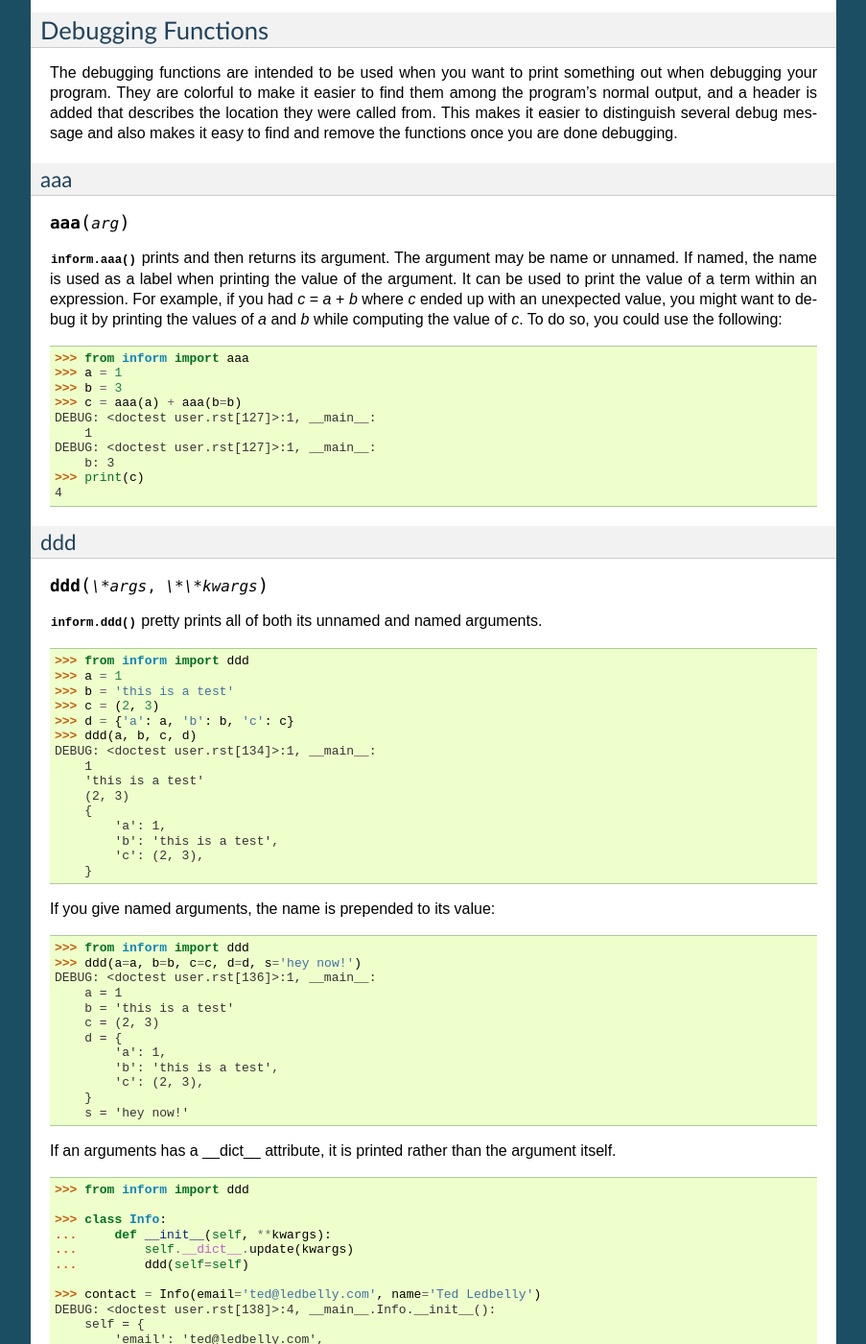
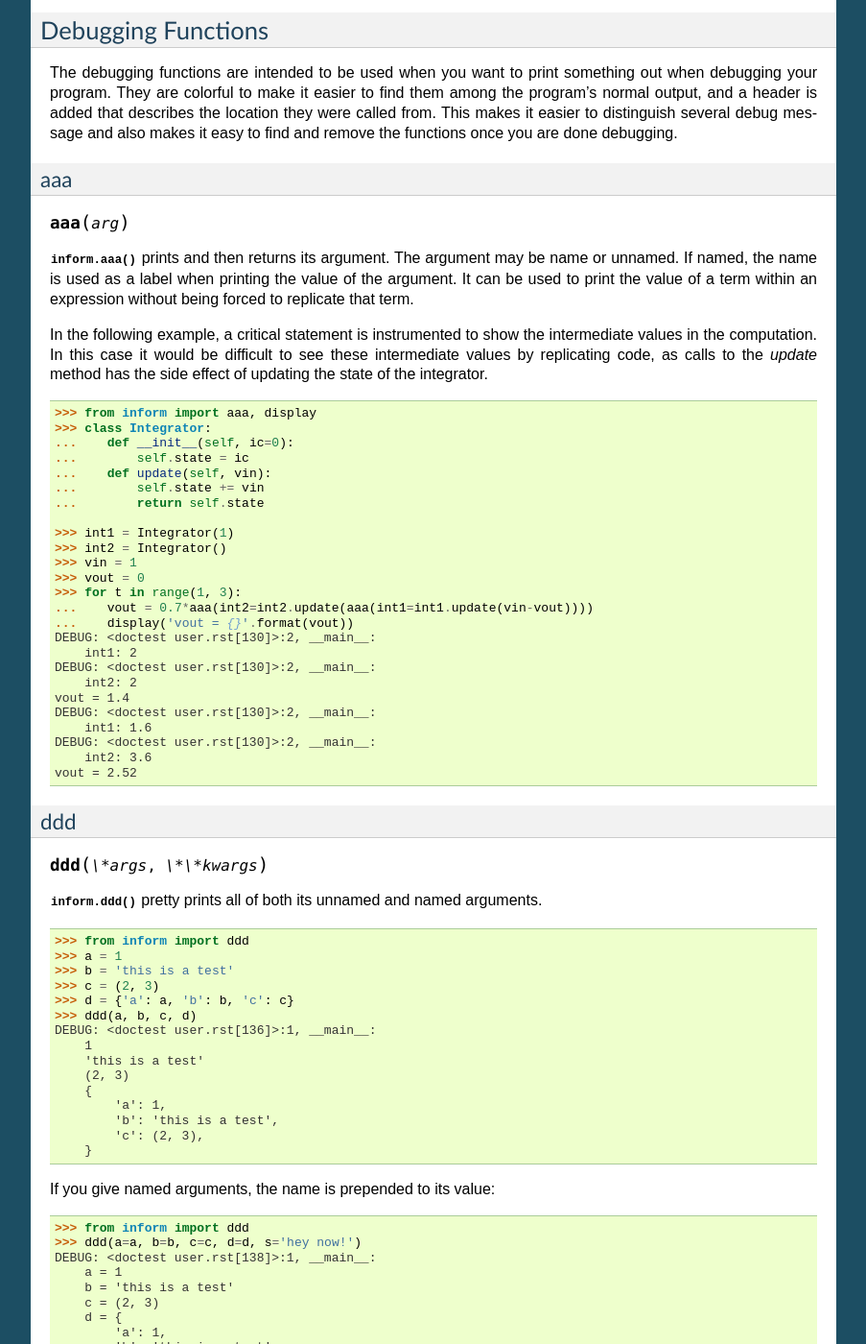
Before and after one commit to KenKundert/inform, a Sphinx documentation site: the page built from doc/user.rst, in a window 1280 px wide and 1400 px high, scrolled down 15683 px. Shown: the whole window at 96% size, without its empty margins (198-1101 px from the left). Built offline with Sphinx 7.4.7, drawn with Linux system fonts in a browser that asks for light colours; some of the changed text lies outside the part shown.

Commit message:
Improve the documentation for the aaa() debug function.

```diff
--- a/doc/user.rst
+++ b/doc/user.rst
@@ -1163,22 +1163,40 @@ aaa
 :func:`inform.aaa` prints and then returns its argument.  The argument may be
 name or unnamed.  If named, the name is used as a label when printing the value
 of the argument.  It can be used to print the value of a term within an
-expression. For example, if you had *c* = *a* + *b* where *c* ended up with an
-unexpected value, you might want to debug it by printing the values of *a* and
-*b* while computing the value of *c*. To do so, you could use the following:
+expression without being forced to replicate that term.
+
+In the following example, a critical statement is instrumented to show the
+intermediate values in the computation.  In this case it would be difficult to
+see these intermediate values by replicating code, as calls to the *update*
+method has the side effect of updating the state of the integrator.
 
 .. code:: python
 
-    >>> from inform import aaa
-    >>> a = 1
-    >>> b = 3
-    >>> c = aaa(a) + aaa(b=b)
-    DEBUG: <doctest user.rst[127]>:1, __main__:
-        1
-    DEBUG: <doctest user.rst[127]>:1, __main__:
-        b: 3
-    >>> print(c)
-    4
+    >>> from inform import aaa, display
+    >>> class Integrator:
+    ...    def __init__(self, ic=0):
+    ...        self.state = ic
+    ...    def update(self, vin):
+    ...        self.state += vin
+    ...        return self.state
+
+    >>> int1 = Integrator(1)
+    >>> int2 = Integrator()
+    >>> vin = 1
+    >>> vout = 0
+    >>> for t in range(1, 3):
+    ...    vout = 0.7*aaa(int2=int2.update(aaa(int1=int1.update(vin-vout))))
+    ...    display('vout = {}'.format(vout))
+    DEBUG: <doctest user.rst[130]>:2, __main__:
+        int1: 2
+    DEBUG: <doctest user.rst[130]>:2, __main__:
+        int2: 2
+    vout = 1.4
+    DEBUG: <doctest user.rst[130]>:2, __main__:
+        int1: 1.6
+    DEBUG: <doctest user.rst[130]>:2, __main__:
+        int2: 3.6
+    vout = 2.52
 
 
 .. _ddd desc:
@@ -1198,7 +1216,7 @@ ddd
     >>> c = (2, 3)
     >>> d = {'a': a, 'b': b, 'c': c}
     >>> ddd(a, b, c, d)
-    DEBUG: <doctest user.rst[134]>:1, __main__:
+    DEBUG: <doctest user.rst[136]>:1, __main__:
         1
         'this is a test'
         (2, 3)
@@ -1214,7 +1232,7 @@ If you give named arguments, the name is prepended to its value:
 
     >>> from inform import ddd
     >>> ddd(a=a, b=b, c=c, d=d, s='hey now!')
-    DEBUG: <doctest user.rst[136]>:1, __main__:
+    DEBUG: <doctest user.rst[138]>:1, __main__:
         a = 1
         b = 'this is a test'
         c = (2, 3)
@@ -1238,7 +1256,7 @@ argument itself.
     ...         ddd(self=self)
 
     >>> contact = Info(email='ted@ledbelly.com', name='Ted Ledbelly')
-    DEBUG: <doctest user.rst[138]>:4, __main__.Info.__init__():
+    DEBUG: <doctest user.rst[140]>:4, __main__.Info.__init__():
         self = {
             'email': 'ted@ledbelly.com',
             'name': 'Ted Ledbelly',
@@ -1268,7 +1286,7 @@ good way of confirming that a line of code has been reached.
     >>> c = (2, 3)
     >>> d = {'a': a, 'b': b, 'c': c}
     >>> ppp(a, b, c)
-    DEBUG: <doctest user.rst[145]>:1, __main__:
+    DEBUG: <doctest user.rst[147]>:1, __main__:
         1 this is a test (2, 3)
 
 
@@ -1313,7 +1331,7 @@ variables on the argument list and only those variables are printed.
     >>> from inform import vvv
 
     >>> vvv(b, d)
-    DEBUG: <doctest user.rst[147]>:1, __main__:
+    DEBUG: <doctest user.rst[149]>:1, __main__:
         b = 'this is a test'
         d = {
             'a': 1,
@@ -1331,9 +1349,10 @@ shown.
 
     >>> aa = 1
     >>> vvv(a)
-    DEBUG: <doctest user.rst[150]>:1, __main__:
+    DEBUG: <doctest user.rst[152]>:1, __main__:
         a = 1
         aa = 1
+        vin = 1
 
 
 .. _site customization:
```
